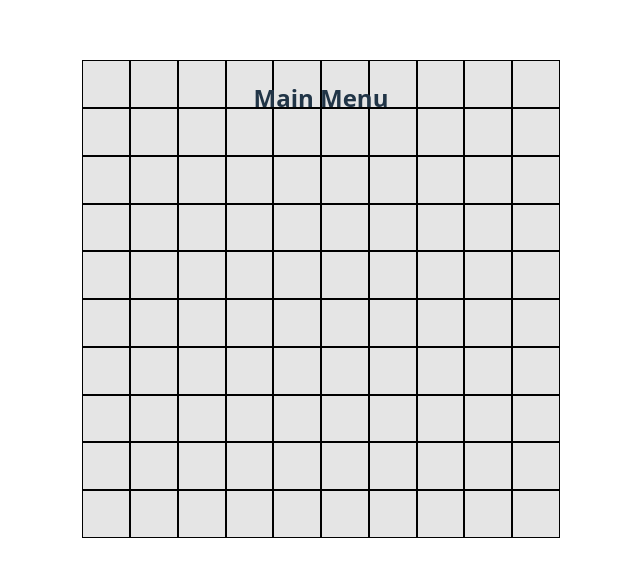
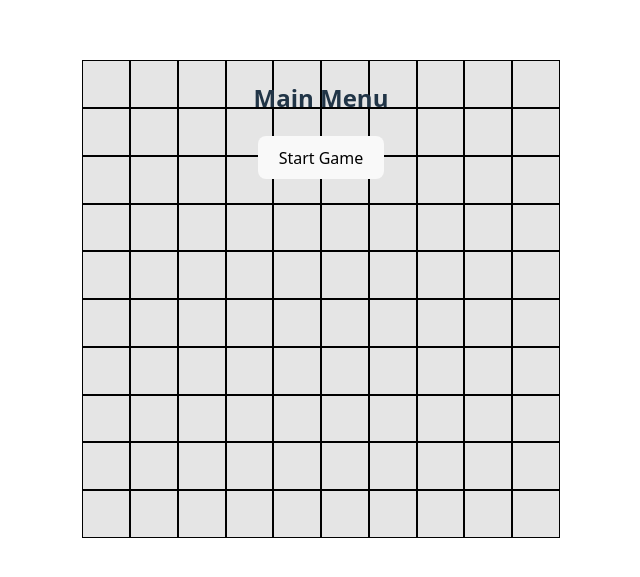
Before and after one commit to yepitsaname/minesweeper, a React (Vite) app in the folder app/: page / in a window 1280 px wide. Shown: the part 101-678 px from the top of the page, without its empty margins (319-959 px from the left). Built offline with nearby package versions, Linux system fonts and the light colour scheme.

Commit message:
adds the ability to restart games and adds a bit of logic to cover all tiles in the setValues function

```diff
--- a/app/components/Menu.jsx
+++ b/app/components/Menu.jsx
@@ -1,6 +1,6 @@
 import { useEffect, useState } from "react"
 
-export default function Menu({state}){
+export default function Menu({state, reset}){
   const OPTIONS = {MAIN: 0, WIN: 1, LOSE: 2}
 
   return (
@@ -8,6 +8,7 @@ export default function Menu({state}){
       {state == OPTIONS.MAIN ? <div><h2>Main Menu</h2></div> : <></> }
       {state == OPTIONS.WIN ? <div><p>You Won!</p></div> : <></> }
       {state == OPTIONS.LOSE ? <div><p>You Lost!</p></div> : <></> }
+      <button onClick={()=>{reset(!true)}}>Start Game</button>
     </div>
   )
 }
--- a/app/game_logic/main.js
+++ b/app/game_logic/main.js
@@ -56,6 +56,7 @@ export function setValues (board){
   let state = JSON.parse(JSON.stringify(board));
 
   const fn = (start_row,start_col)=>{
+    state[start_row][start_col].covered = true;
     if(state[start_row][start_col].mine){return}
     for(let row = start_row - 1; row <= start_row + 1; row++ ){
       if( row < 0 || row >= state.length ){ continue }
```
